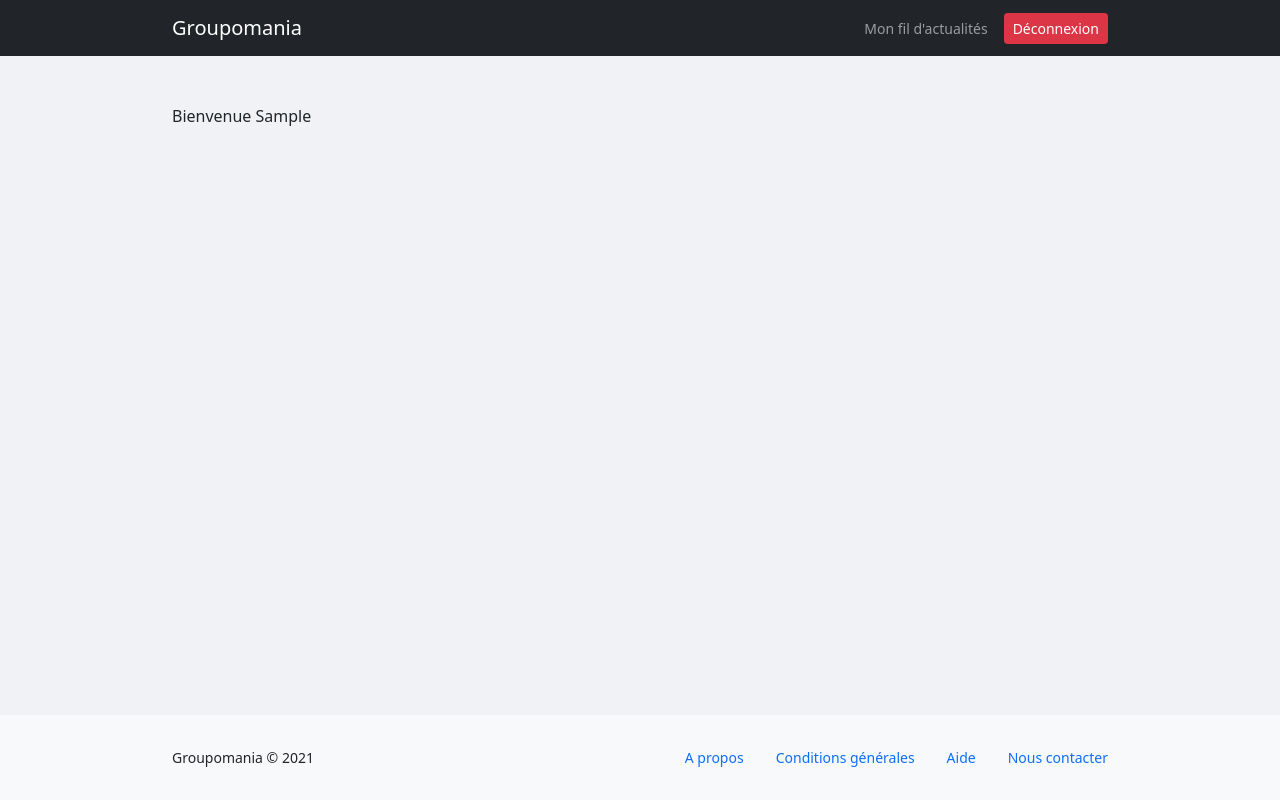
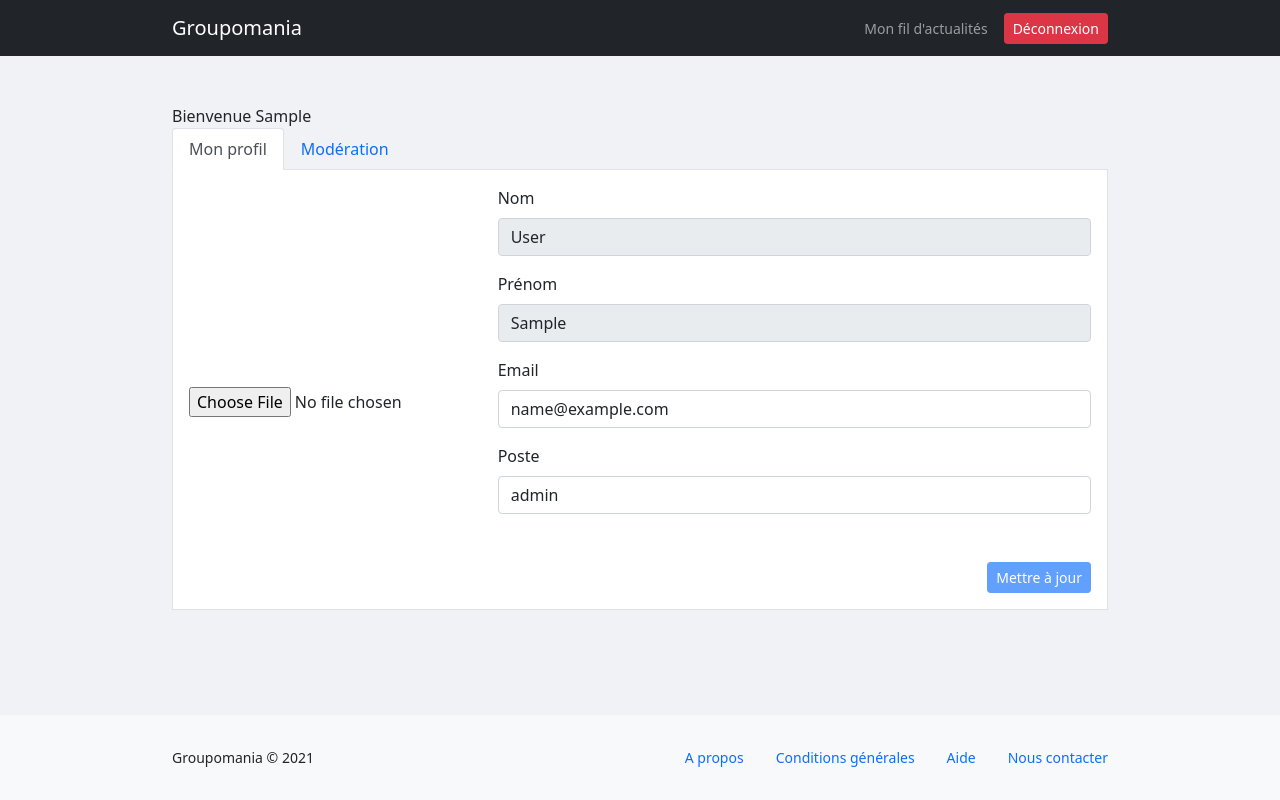
Before and after one commit to sebastien-coupe/groupomania, a Vue app in the folder client/: page /me in a window 1280 px wide. Built offline with nearby package versions, Linux system fonts and the light colour scheme; sample sign-in values are in the browser's storage.

Commit message:
CLIENT: Added profile page basic structure

```diff
--- a/client/src/views/Me.vue
+++ b/client/src/views/Me.vue
@@ -1,5 +1,141 @@
 <template>
   <div class="container">
-    <div>Bienvenue {{ $store.getters.user.firstName }}</div>
+    <div>Bienvenue {{ user.firstName }}</div>
+    <ul class="nav nav-tabs" id="myTab" role="tablist">
+      <li class="nav-item" role="presentation">
+        <button
+          class="nav-link active"
+          id="home-tab"
+          data-bs-toggle="tab"
+          data-bs-target="#home"
+          type="button"
+          role="tab"
+          aria-controls="home"
+          aria-selected="true"
+        >
+          Mon profil
+        </button>
+      </li>
+      <li v-if="user.isAdmin" class="nav-item" role="presentation">
+        <button
+          class="nav-link"
+          id="profile-tab"
+          data-bs-toggle="tab"
+          data-bs-target="#profile"
+          type="button"
+          role="tab"
+          aria-controls="profile"
+          aria-selected="false"
+        >
+          Modération
+        </button>
+      </li>
+    </ul>
+    <div class="tab-content" id="myTabContent">
+      <div
+        class="tab-pane fade show active bg-white border border-top-0 p-3"
+        id="home"
+        role="tabpanel"
+        aria-labelledby="home-tab"
+      >
+        <form>
+          <div class="row align-items-center">
+            <div class="col-4">
+              <img :src="user.avatarUrl" alt="" />
+              <input type="file" name="" id="" />
+            </div>
+            <div class="col-8">
+              <div class="mb-3">
+                <label for="lastName" class="form-label">Nom</label>
+                <input
+                  @keyup="compare"
+                  v-model="user.lastName"
+                  type="text"
+                  class="form-control"
+                  disabled
+                />
+              </div>
+              <div class="mb-3">
+                <label for="firstName" class="form-label">Prénom</label>
+                <input
+                  @keyup="compare"
+                  v-model="user.firstName"
+                  type="text"
+                  class="form-control"
+                  disabled
+                />
+              </div>
+              <div class="mb-3">
+                <label for="email" class="form-label">Email</label>
+                <input
+                  @keyup="compare"
+                  v-model="user.email"
+                  type="email"
+                  class="form-control"
+                />
+              </div>
+              <div class="mb-3">
+                <label for="post" class="form-label">Poste</label>
+                <input
+                  @keyup="compare"
+                  v-model="user.role"
+                  type="poste"
+                  class="form-control"
+                />
+              </div>
+              <div class="mt-5 text-end">
+                <button :disabled="!updated" class="btn btn-primary btn-sm">
+                  Mettre à jour
+                </button>
+              </div>
+            </div>
+          </div>
+        </form>
+      </div>
+      <div
+        v-if="user.isAdmin"
+        class="tab-pane fade bg-white border border-top-0 p-3"
+        id="profile"
+        role="tabpanel"
+        aria-labelledby="profile-tab"
+      >
+        Lorem ipsum dolor sit amet, consectetur adipisicing elit. Commodi et
+        culpa perferendis minima beatae similique inventore quia porro
+        obcaecati, enim laborum, cum qui accusamus sequi reprehenderit suscipit
+        dignissimos animi aliquid. Eligendi voluptate sunt a dolores repudiandae
+        molestiae minima voluptas? Adipisci.
+      </div>
+    </div>
   </div>
 </template>
+
+<script>
+export default {
+  name: 'Me',
+
+  data() {
+    return {
+      user: {},
+      updated: false,
+    };
+  },
+
+  methods: {
+    compare() {
+      if (
+        JSON.stringify(this.user) !== JSON.stringify(this.$store.getters.user)
+      ) {
+        this.updated = true;
+        return;
+      }
+      this.updated = false;
+      console.log(this.updated);
+    },
+  },
+
+  mounted() {
+    this.user = { ...this.$store.getters.user };
+    console.log(this.user);
+  },
+};
+</script>
```
